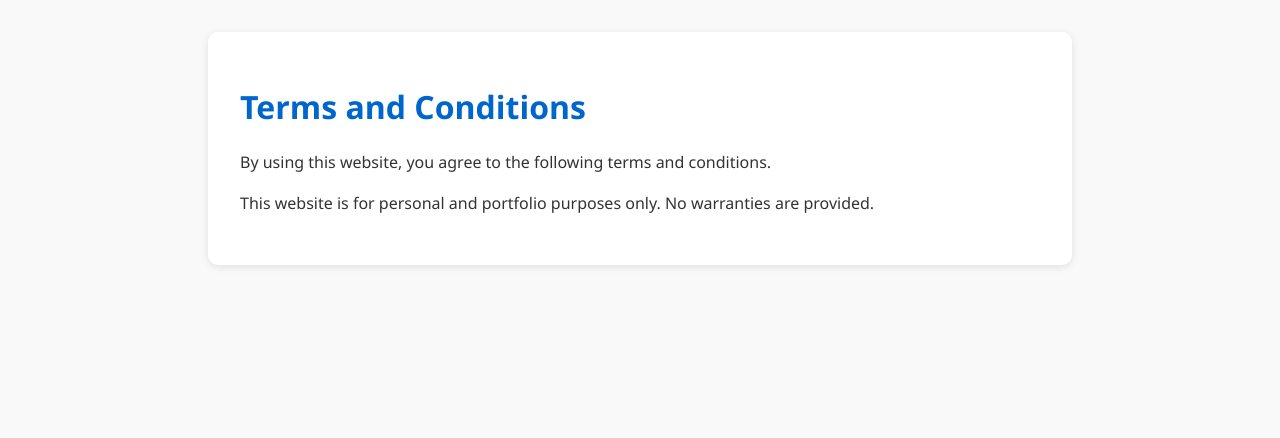
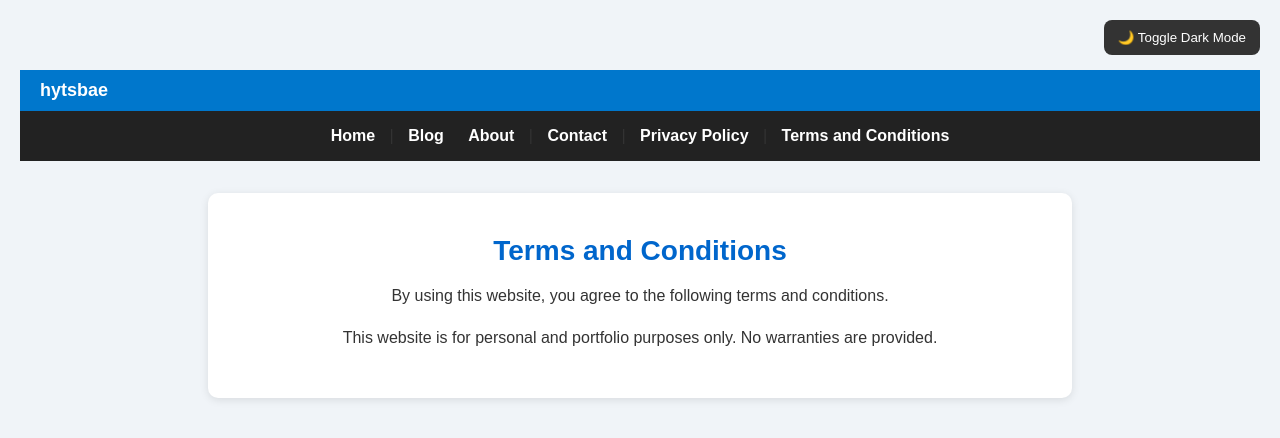
Before and after one commit to 4our6ixintel/portofolio-site, a plain HTML site: page terms.html in a window 1280 px wide. Drawn offline with Linux system fonts and the light colour scheme.

Commit message:
Updated website info

```diff
--- a/styles.css
+++ b/styles.css
@@ -40,3 +40,7 @@ p {
   line-height: 1.6;
   margin-bottom: 1rem;
 }
+
+.navex{
+  width: 100%
+}
--- a/terms.html
+++ b/terms.html
@@ -4,13 +4,38 @@
   <meta charset="UTF-8">
   <title>Terms and Conditions</title>
   <link rel="stylesheet" href="styles.css">
+  <link rel="stylesheet" href="style.css">
 
 </head>
+<div class="navex">
+     <nav class="nav">
+    <button class="dark-toggle" onclick="toggleDarkMode()">🌙 Toggle Dark Mode</button>
+    <div class="logo">hytsbae</div>
+    <div class="hamburger" onclick="toggleMenu()">☰</div>
+  </nav>
+
+
+      <nav>
+    <a href="index.html">Home</a> |
+    <a href="blog.html">Blog</a>
+    <a href="about.html">About</a> |
+    <a href="contact.html">Contact</a> |
+    <a href="privacy.html">Privacy Policy</a> |
+    <a href="terms.html">Terms and Conditions</a>
+  </nav>
+
+</div>
 <main>
     <body>
   <h1>Terms and Conditions</h1>
   <p>By using this website, you agree to the following terms and conditions.</p>
   <p>This website is for personal and portfolio purposes only. No warranties are provided.</p>
 </body>
+
+   <script>
+          function toggleDarkMode() {
+      document.body.classList.toggle('dark');
+    }
+    </script>
 </main>
 </html>
```
Also changed, not shown: about.html (+22 -0 lines), blog.html (+20 -8 lines), contact.html (+21 -1 lines), index.html (+10 -6 lines), privacy.html (+23 -1 lines), 1 other file.
